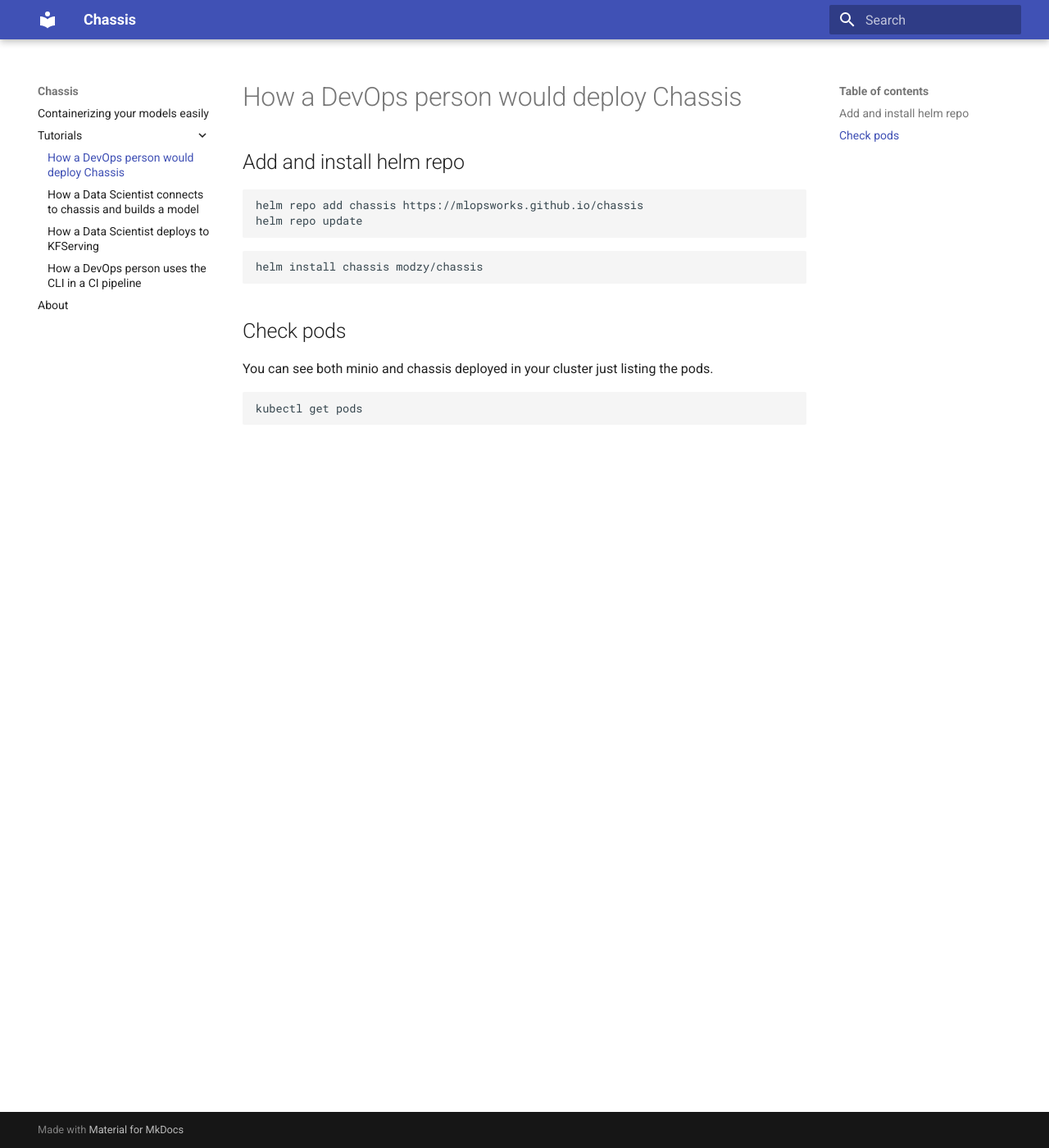
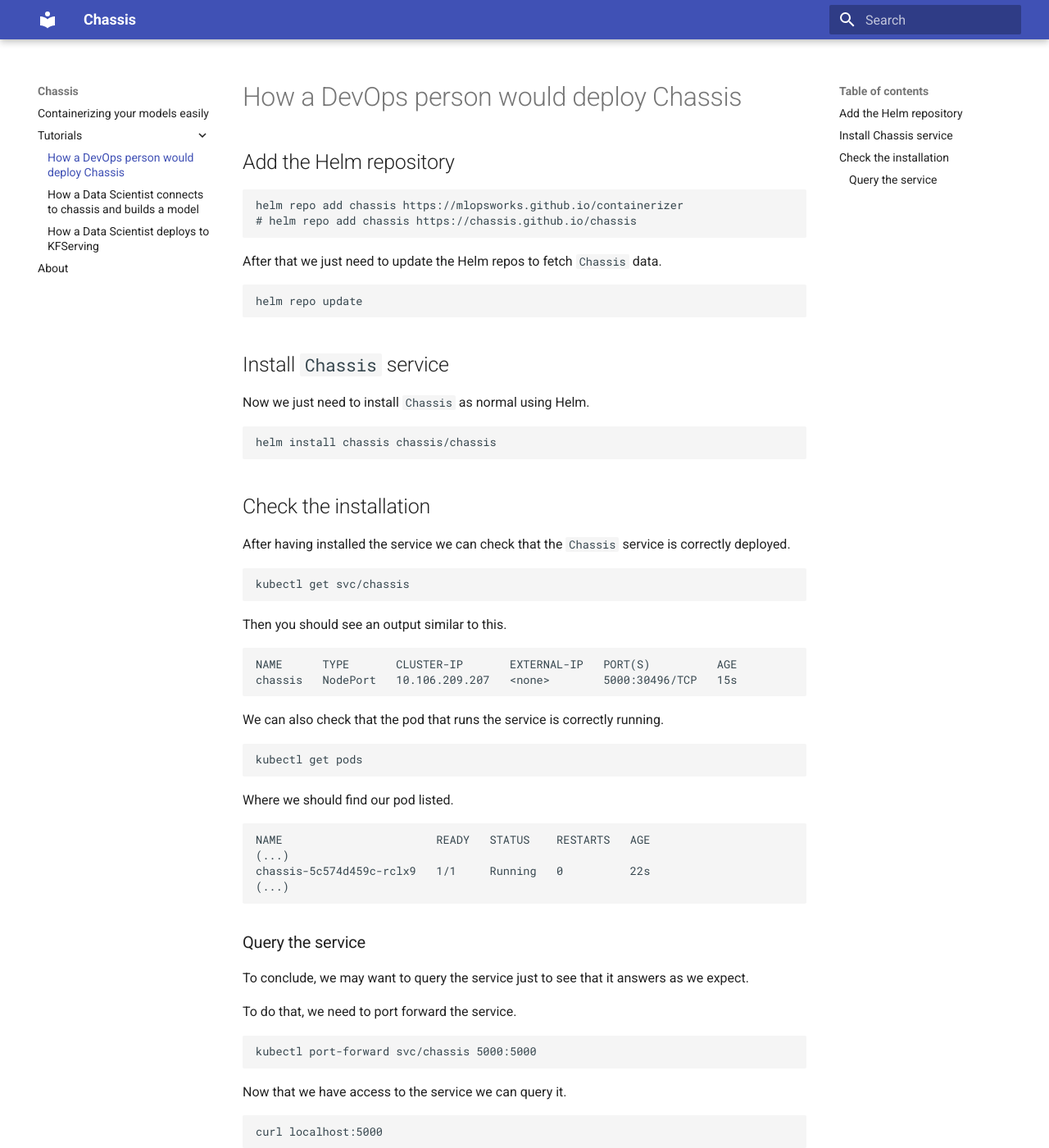
Before and after one commit to chassisml/chassis, an MkDocs documentation site: the page built from docs/docs/tutorials/devops-deploy.md, in a window 1280 px wide and 1400 px high. Shown: the whole window at 82% size. Built offline with MkDocs 1.6.1 and Material for MkDocs 9.7.7, drawn with Linux system fonts in a browser that asks for light colours; some of the changed text lies outside the part shown.

Commit message:
Updated docs

````diff
--- a/docs/docs/tutorials/devops-cli.md
+++ /dev/null
@@ -1 +0,0 @@
-# How a DevOps person uses the CLI in a CI pipeline
--- a/docs/docs/tutorials/devops-deploy.md
+++ b/docs/docs/tutorials/devops-deploy.md
@@ -1,20 +1,70 @@
 # How a DevOps person would deploy Chassis
 
-## Add and install helm repo
+## Add the Helm repository
 
 ```bash
-helm repo add chassis https://mlopsworks.github.io/chassis
+helm repo add chassis https://mlopsworks.github.io/containerizer
+# helm repo add chassis https://chassis.github.io/chassis
+```
+
+After that we just need to update the Helm repos to fetch `Chassis` data.
+
+```bash
 helm repo update
 ```
 
+## Install `Chassis` service
+
+Now we just need to install `Chassis` as normal using Helm.
+
 ```bash
-helm install chassis modzy/chassis
+helm install chassis chassis/chassis
 ```
 
-## Check pods
+## Check the installation
 
-You can see both minio and chassis deployed in your cluster just listing the pods.
+After having installed the service we can check that the `Chassis` service is correctly deployed.
+
+```bash
+kubectl get svc/chassis
+```
+
+Then you should see an output similar to this.
+
+```bash
+NAME      TYPE       CLUSTER-IP       EXTERNAL-IP   PORT(S)          AGE
+chassis   NodePort   10.106.209.207   <none>        5000:30496/TCP   15s
+```
+
+We can also check that the pod that runs the service is correctly running.
 
 ```bash
 kubectl get pods
 ```
+
+Where we should find our pod listed.
+
+```bash
+NAME                       READY   STATUS    RESTARTS   AGE
+(...)
+chassis-5c574d459c-rclx9   1/1     Running   0          22s
+(...)
+```
+
+### Query the service
+
+To conclude, we may want to query the service just to see that it answers as we expect.
+
+To do that, we need to port forward the service.
+
+```bash
+kubectl port-forward svc/chassis 5000:5000
+```
+
+Now that we have access to the service we can query it.
+
+```bash
+curl localhost:5000
+```
+
+Which should output an alive message.
--- a/docs/mkdocs.yml
+++ b/docs/mkdocs.yml
@@ -5,6 +5,5 @@
         - tutorials/devops-deploy.md
         - tutorials/ds-connect.md
         - tutorials/ds-deploy.md
-        - tutorials/devops-cli.md
     - About: about.md
 theme: material
````
Also changed, not shown: docs/docs/tutorials/ds-connect.md (+14 -2 lines).
